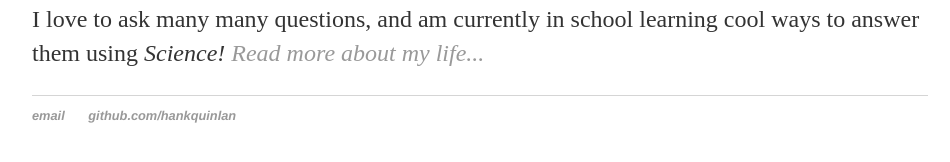
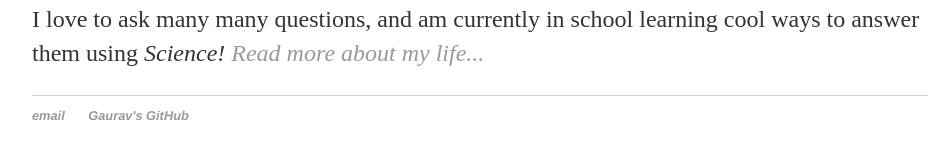
Before and after one commit to bionicistGM/bionicistGM.github.io, a Jekyll site: the page built from index.html, in a window 1280 px wide. Shown: the part 194-356 px from the top of the page, without its empty margins (160-1110 px from the left). Built offline with Jekyll 4.4.1, drawn with Linux system fonts in a browser that asks for light colours.

Commit message:
Update default.html

```diff
--- a/_layouts/default.html
+++ b/_layouts/default.html
@@ -21,8 +21,8 @@
 			</div><!-- /.container -->
 			<footer>
 	    		<ul>
-	        		<li><a href="mailto:hankquinlanhub@gmail.com">email</a></li>
-	        		<li><a href="https://github.com/hankquinlan">github.com/hankquinlan</a></li>
+	        		<li><a href="mailto:mgaurav@uw.edu">email</a></li>
+	        		<li><a href="https://github.com/bionicistGM">Gaurav's GitHub</a></li>
 				</ul>
 			</footer>
 		</body>
```
